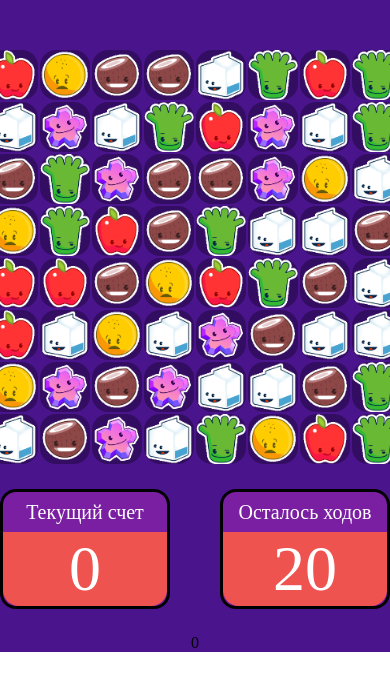
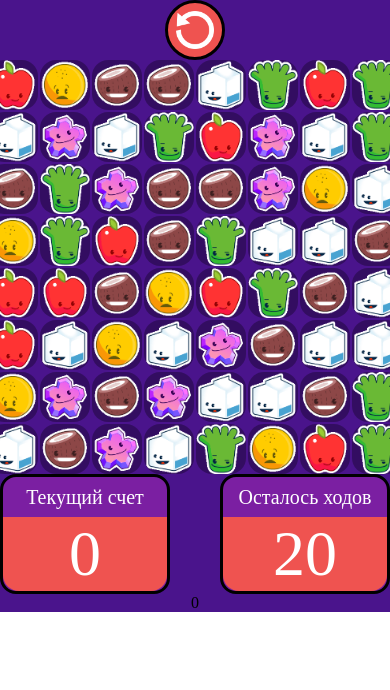
Before and after one commit to RomRow-w/Three_in_row, a React (Create React App) app: page / in a window 390 px wide. Shown: the top 690 px of the page. Built offline with nearby package versions, Linux system fonts and the light colour scheme.

Commit message:
feat: manual reset btn added

```diff
--- a/src/App.css
+++ b/src/App.css
@@ -27,6 +27,54 @@
   background-color: rgba(0, 0, 0, 0.3);
 }
 
+
+.fill {
+  display: flex;
+  flex-direction: column;
+  justify-content: center;
+  align-items: center;
+  gap: 50px;
+  height: 100%;
+  width: 100%;
+}
+
+.reset {
+  width: 150px;
+  height: 150px;
+  border-radius: 50%;
+  background-color: #ef5350;
+  border: 3px solid black;
+}
+
+.reset img {
+  margin-top: 10px;
+  max-width:70%;
+  max-height:70%;
+}
+
+
+@media screen and (max-width: 1024px) {
+  .App {
+    flex-direction: column;
+    height: 100%;
+  }
+  .fill {
+    flex-direction: row;
+  }
+  .container div {
+    width: 50px;
+    height: 50px;
+  }
+  .reset {
+    width: 60px;
+    height: 60px;
+  }
+  .reset img {
+    margin-top: 3px;
+  }
+}
+
+
 .Brown {
   background-image: url("./assets/Brown.png");
 }
@@ -50,27 +98,3 @@
 .Purple {
   background-image: url("./assets/Purple.png");
 }
-
-.fill {
-  display: flex;
-  flex-direction: column;
-  justify-content: center;
-  gap: 50px;
-  margin: 25px;
-  height: 100%;
-  width: 100%;
-}
-
-@media screen and (max-width: 1024px) {
-  .App {
-    flex-direction: column;
-    height: 100%;
-  }
-  .fill {
-    flex-direction: row;
-  }
-  .container div {
-    width: 50px;
-    height: 50px;
-  }
-}
--- a/src/App.tsx
+++ b/src/App.tsx
@@ -1,5 +1,6 @@
 import { useState, useEffect, useCallback } from "react";
 import "./App.css";
+import resetLogo from './assets/Reset.png'
 import GameOverModal from "./components/GameOverModal";
 import SideDisplay from "./components/SideDisplay";
 
@@ -234,7 +235,11 @@ function App() {
 
   return (
     <div className="App">
-      <div className="fill" />
+      <div className="fill">
+        <button className="reset" onClick={() => setGameOver(score? score: -1)}>
+          <img src={resetLogo} alt=''></img>
+        </button>
+      </div>
       <div className="container">
         {board.map((item, index) => {
           return (
--- a/src/components/GameOverModal.tsx
+++ b/src/components/GameOverModal.tsx
@@ -10,7 +10,7 @@ export default function GameOverModal({ score, reset }: IGameOverModalProps) {
     <div className={cl.wrapper}>
       <div className={cl.modalBlock}>
         <h1>Игра окончена</h1>
-        <div className={cl.modalBlock_text}>Итоговый счет: {score}</div>
+        <div className={cl.modalBlock_text}>Итоговый счет: {score <= 0 ? 0: score}</div>
         <button className={cl.modalBlock_btn} onClick={() => reset(0)}>
           Сыграть ещё!
         </button>
--- a/src/types/Globals.d.ts
+++ b/src/types/Globals.d.ts
@@ -1 +1,2 @@
 declare module "*.module.css";
+declare module '*.png';
```
Also changed, not shown: src/assets/Reset.png (added).
